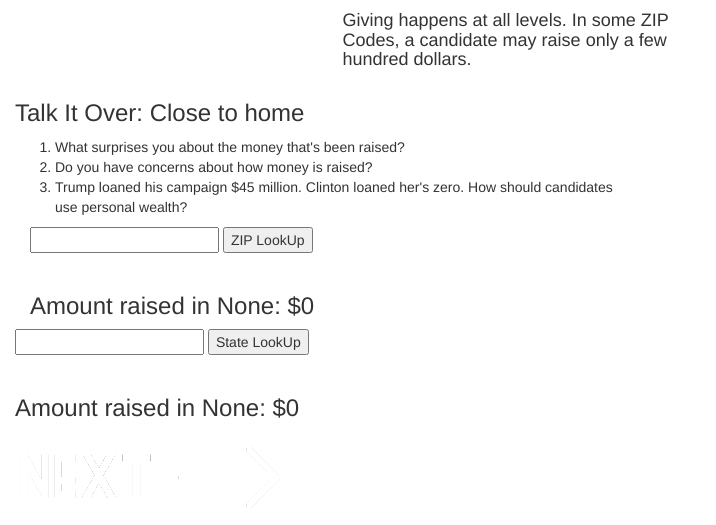
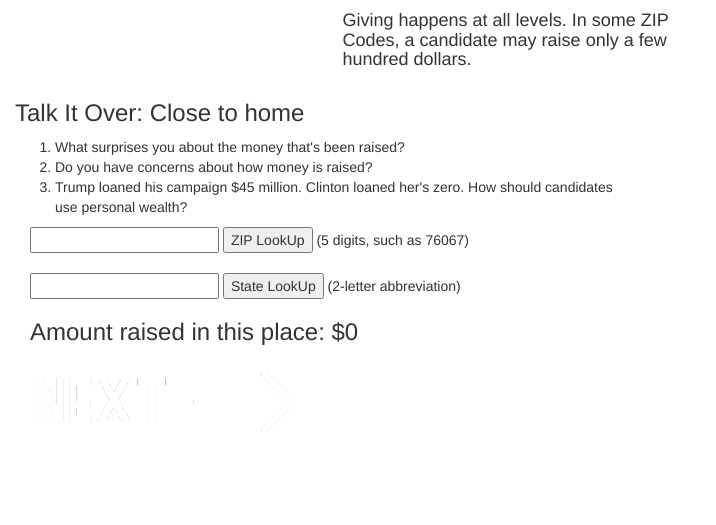
Before and after one commit to hpaasch/prez_party, a Django app: page /finance/local/deep/1/ in a window 1280 px wide; the page is wider, and only the part inside the window is pictured. Shown: the part 922-1447 px from the top of that part, without its empty margins (0-716 px from the left). After the commit the page ends 1354 px from the top of that part, so only its background shows below. Run offline with Django 3.2, Linux system fonts and the light colour scheme; data that the repository does not hold is empty; some libraries are stand-ins or nearby versions.

Commit message:
HEP: ZIP and State lookup optimized.

```diff
--- a/talk_app/views.py
+++ b/talk_app/views.py
@@ -358,13 +358,16 @@
         party_id = self.kwargs.get('pk', None)
 
         x_api_key = os.environ["x_api_key"]
-
         headers = {
             "X-API-Key": x_api_key
             }
+
         zip_code = self.request.GET.get('zip')
         total = 0
+        place = 'this place'
+        report = []
         if zip_code:
+            place = zip_code
             total = 0
             zip_url = 'https://api.propublica.org/campaign-finance/v1/2016/president/zips/{}.json'.format(zip_code)
             zip_response = requests.get(zip_url, headers=headers).json()
@@ -379,13 +382,14 @@
                     contribution_count=item['contribution_count'],
                     zip_code=item['zip'],
                     )
+            report = ZIPFinance.objects.filter(zip_code=zip_code)
 
         state = self.request.GET.get('state')
-        # state_total = 0
         if state:
             total = 0
             state = state.upper()
-            state_url = 'https://api.propublica.org/campaign-finance/v1/2016/president/states/{}.json'.format(state)
+            place = state
+            state_url = 'https://api.propublica.org/campaign-finance/v1/2016/president/states/{}.json'.format(place)
             state_response = requests.get(state_url, headers=headers).json()
             state_results = state_response['results']
             for item in state_results:
@@ -398,15 +402,12 @@
                     contribution_count=item['contribution_count'],
                     state=item['state'],
                     )
-        zip_report = ZIPFinance.objects.filter(zip_code=zip_code)
-        state_report = StateFinance.objects.filter(state=state)
+            report = StateFinance.objects.filter(state=state)
         context = {
-            'zip_code': zip_code, # returning the get
-            'zip_report': zip_report,  # list
-            'total': total,  # a number
-            'state': state,
-            'state_report': state_report,
-            # 'state_total': state_total,
+            'place': place,
+            'report': report,
+            'total': total,
+            'party_id': party_id,
             }
         return context
 
--- a/templates/local_finance.html
+++ b/templates/local_finance.html
@@ -25,12 +25,16 @@
    <div class="col-sm-5">
      <form>
         <input type="number" name="zip" maxlength="5">
-        <input type="submit" value="ZIP LookUp">
+        <input type="submit" value="ZIP LookUp"> (5 digits, such as 76067)
       </form>
      <br>
+     <form>
+        <input type="text" name="state" maxlength="2">
+        <input type="submit" value="State LookUp"> (2-letter abbreviation)
+      </form>
      <div>
-      <h3>Amount raised in {{ zip_code }}: ${{ total|floatformat:0 }}</h3>
-        {% for candidate in zip_report %}
+       <h3>Amount raised in {{ place }}: ${{ total|floatformat:0 }}</h3>
+        {% for candidate in report %}
         <div class="panel panel-default">
           <div class="panel-heading">
             <h3 class="panel-title">{{ candidate.full_name }}, {{ candidate.party }}</h3>
@@ -42,32 +46,9 @@
         {% endfor %}
      </div>
    </div>
- </div>
-  <div class="col-lg-5">
-    <form>
-       <input type="text" name="state" maxlength="2">
-       <input type="submit" value="State LookUp">
-     </form>
-    <br>
-    <div>
-     <h3>Amount raised in {{ state }}: ${{ total|floatformat:0 }}</h3>
-       {% for candidate in state_report %}
-       <div class="panel panel-default">
-         <div class="panel-heading">
-           <h3 class="panel-title">{{ candidate.full_name }}, {{ candidate.party }}</h3>
-         </div>
-         <div class="panel-body">
-           <h4>${{ candidate.total|floatformat:0 }}</h4>
-         </div>
-       </div>
-       {% endfor %}
-    </div>
-  </div>
-
-
   <div class="row">
     <div class="next2 col-md-12">
-      <a href='#'><div class="next"><img class="arrow" src="/static/talk_app/img/next.png" /></div></a>
+      <a href='{% url 'candidate_keynote_view' party_id %}'><div class="next"><img class="arrow" src="/static/talk_app/img/next.png" /></div></a>
     </div>
   </div>
 {% endblock %}
```
